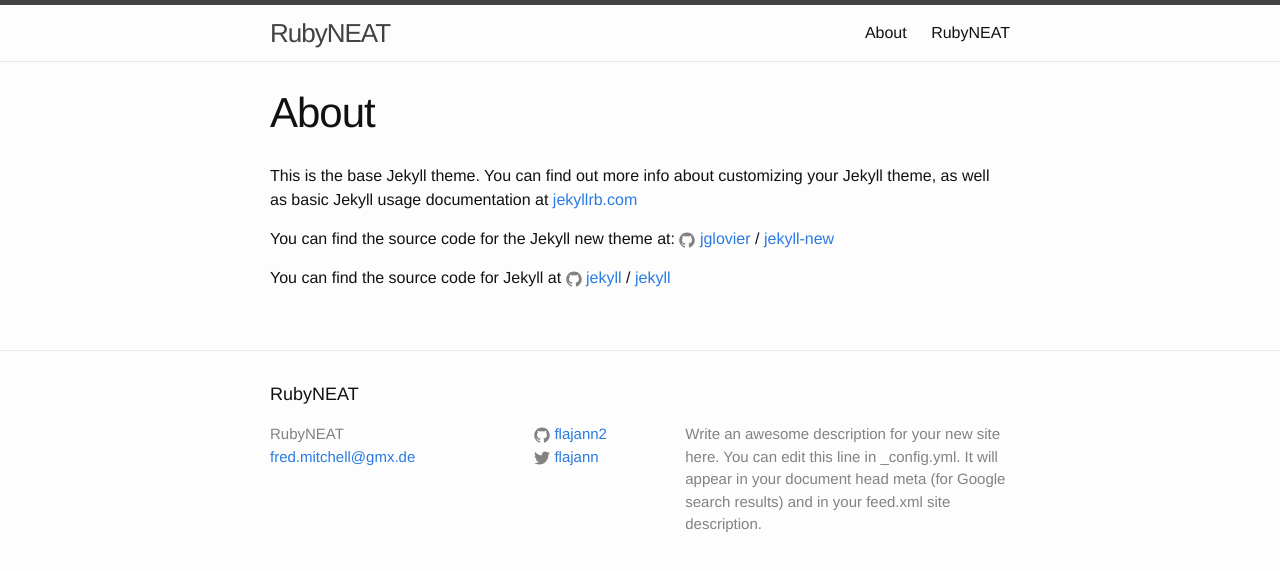
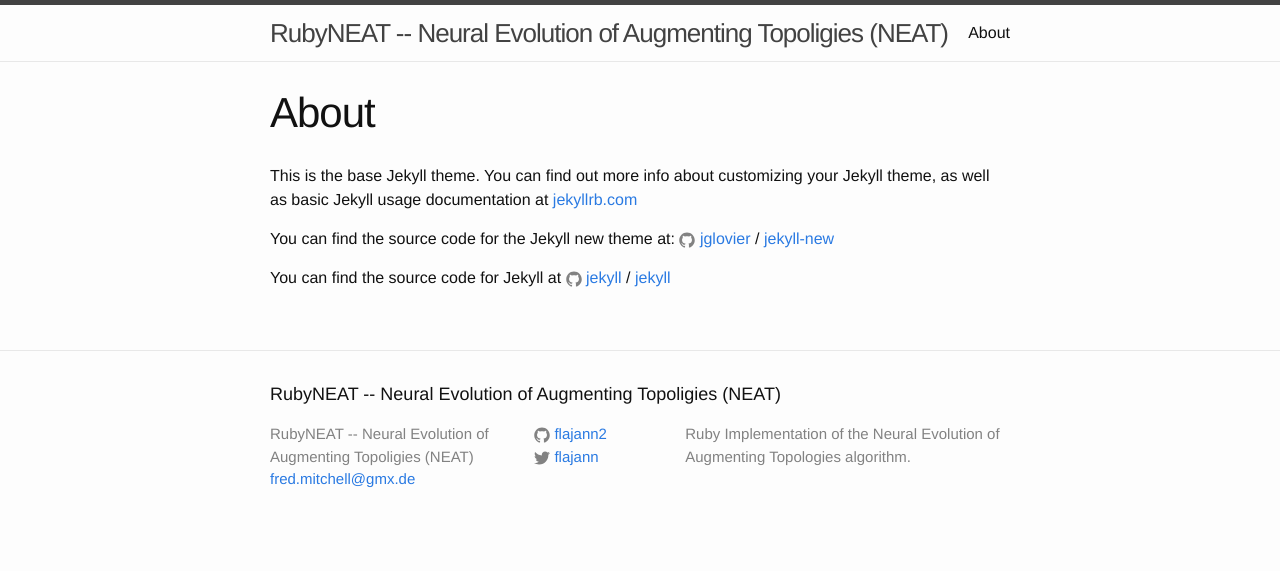
Before and after one commit to flajann2/rubyneat, a Jekyll site: the page built from about.md, in a window 1280 px wide. Shown: the top 571 px of the page. Built offline with Jekyll 4.4.1, drawn with Linux system fonts in a browser that asks for light colours.

```diff
--- a/_config.yml
+++ b/_config.yml
@@ -6,12 +6,10 @@
 # 'jekyll serve'. If you change this file, please restart the server process.
 
 # Site settings
-title: RubyNEAT
+title: RubyNEAT -- Neural Evolution of Augmenting Topoligies (NEAT)
 email: fred.mitchell@gmx.de
 description: > # this means to ignore newlines until "baseurl:"
-  Write an awesome description for your new site here. You can edit this
-  line in _config.yml. It will appear in your document head meta (for
-  Google search results) and in your feed.xml site description.
+  Ruby Implementation of the Neural Evolution of Augmenting Topologies algorithm.
 baseurl: "" # the subpath of your site, e.g. /blog
 url: "http://rubyneat.de" # the base hostname & protocol for your site
 twitter_username: flajann
--- a/index.org
+++ b/index.org
@@ -1,7 +1,7 @@
----
-layout: default
-title: RubyNEAT
----
+#+TITLE: RubyNEAT -- Ruby Neural Evolution of Augmenting Topologies
+#+LAYOUT: default
+#+TAGS: neat neural-evolution machine-learning aritifical-intelligence
+
 * RubyNEAT -- Ruby implementation of Neural Evolution of Augmenting Topologies (NEAT)
 ** What is NEAT?
    NEAT is an acronym for Neural Evolution of Augmenting Topologies.
```
Also changed, not shown: .gitmodules (added), 1 other file.
